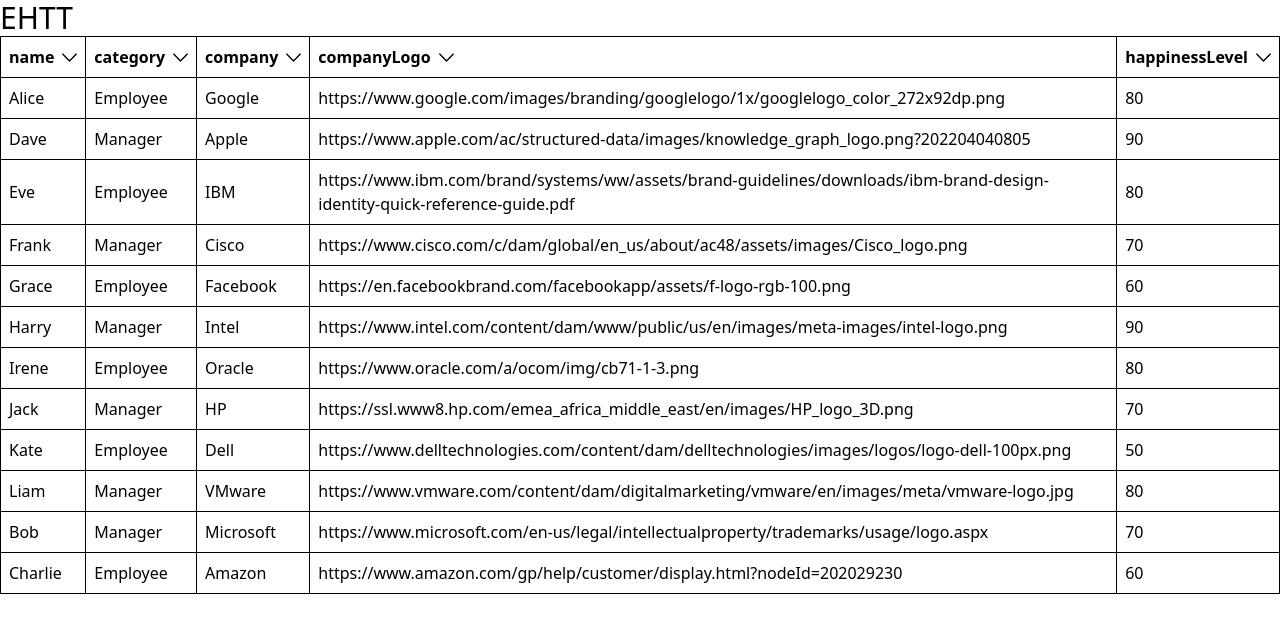
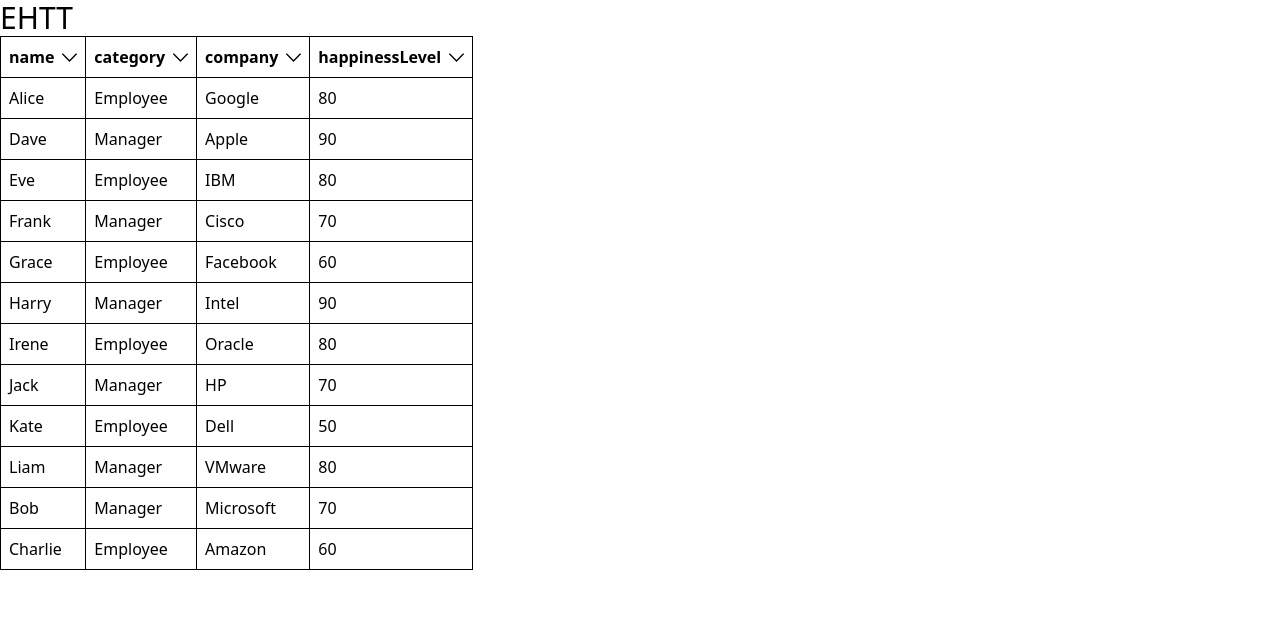
Before and after one commit to gopoma/EHTT, a React (Vite) app: page / in a window 1280 px wide. Shown: the top 632 px of the page. Built offline with nearby package versions, Linux system fonts and the light colour scheme; the HTML template or start-up script is replaced by a standard one.

Commit message:
feat: selectedFields in PeopleTable

```diff
--- a/src/components/PeopleTable.tsx
+++ b/src/components/PeopleTable.tsx
@@ -1,10 +1,17 @@
-import { useState, type FC, useEffect } from 'react'
+import React, { useState, type FC, useEffect } from 'react'
 import { v4 as uuidv4 } from 'uuid'
 
 import { ArrowDownIcon, ArrowUpIcon } from './icons'
 import { useSorting } from '../hooks'
 import { type Person } from '../interfaces'
 import { getPeople } from '../services'
+
+const selectedFields: Partial<Record<keyof Person, boolean>> = {
+  category: true,
+  company: true,
+  happinessLevel: true,
+  name: true
+}
 
 export const PeopleTable: FC = () => {
   const [people, setPeople] = useState<Person[]>([])
@@ -30,7 +37,12 @@
         <thead>
           <tr>
             {
-              Object.keys(people[0]).map((key) => (
+              Object.keys(people[0]).map((key) => {
+                if (!(selectedFields[key as keyof Person] as boolean)) {
+                  return <React.Fragment key={ key }></React.Fragment>
+                }
+
+                return (
                   <th
                     key={ key }
                     className='p-2 border border-black'
@@ -49,26 +61,31 @@
                       </span>
                     </section>
                   </th>
-              ))
+                )
+              })
             }
           </tr>
         </thead>
         <tbody>
             {
-              sortedItems.map((sortedItem) => (
-                <tr key={ uuidv4() }>
+              sortedItems.map((sortedItem) => {
+                return (<tr key={ uuidv4() }>
                   {
-                    Object.values(sortedItem).map((value) => (
-                      <td
+                    Object.entries(sortedItem).map(([key, value]) => {
+                      if (!(selectedFields[key as keyof Person] as boolean)) {
+                        return <React.Fragment key={ key }></React.Fragment>
+                      }
+
+                      return (<td
                         key={ uuidv4() }
                         className='p-2 border border-black'
                       >
                         { value }
-                      </td>
-                    ))
+                      </td>)
+                    })
                   }
-                </tr>
-              ))
+                </tr>)
+              })
             }
         </tbody>
       </table>
```
Lines whose indentation alone changed are shown as unchanged.
